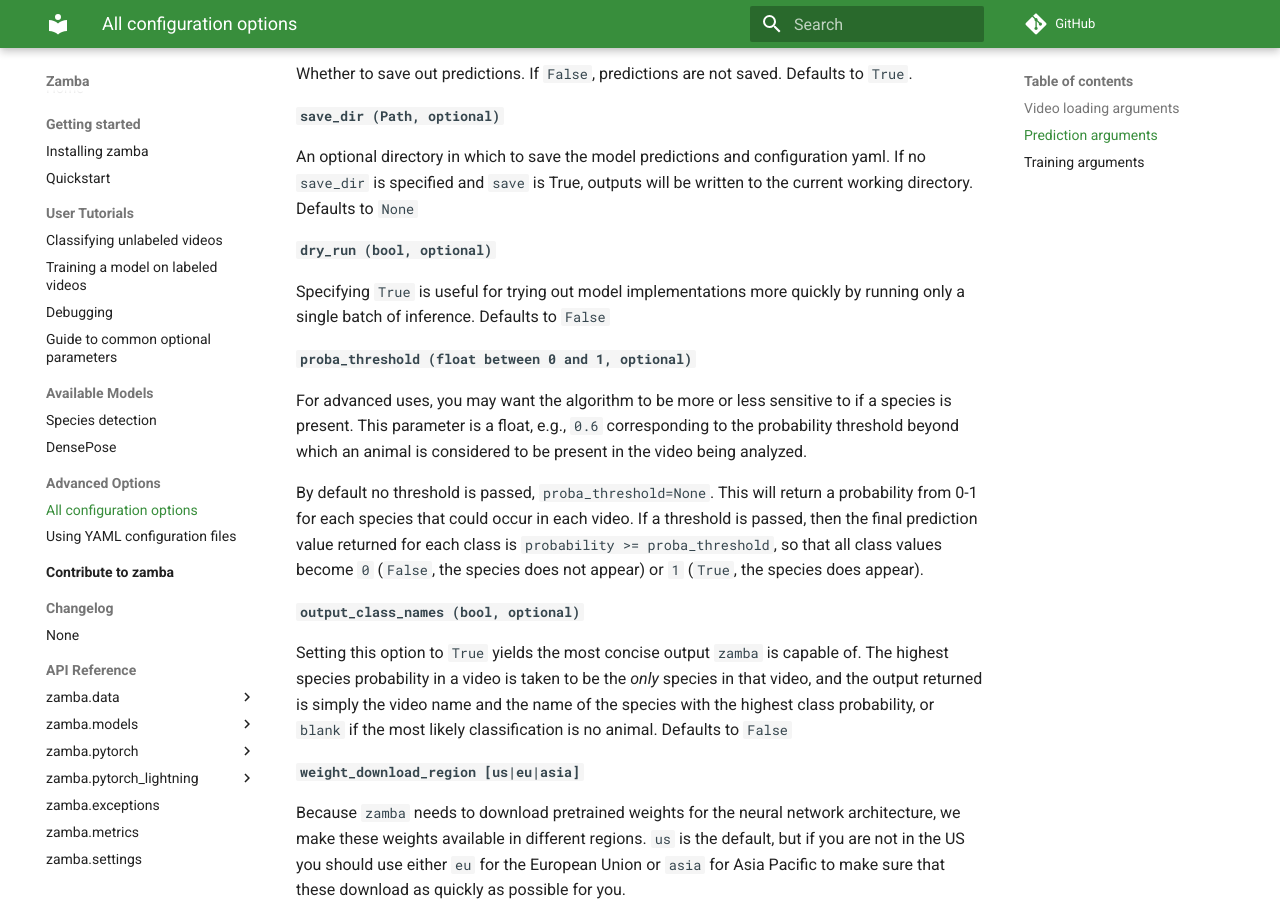
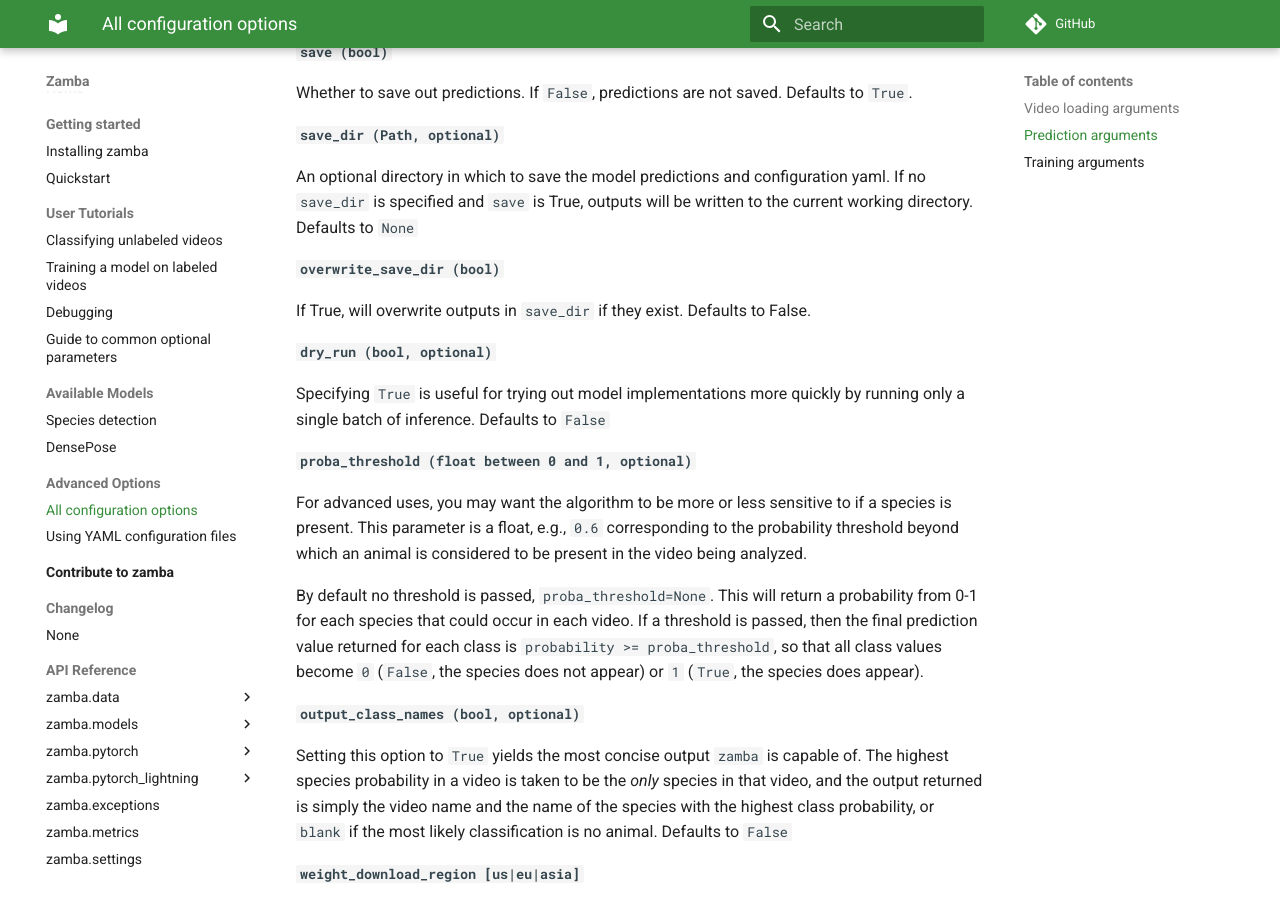
Before and after one commit to drivendataorg/zamba, an MkDocs documentation site: the page built from docs/docs/configurations.md, in a window 1280 px wide and 900 px high, scrolled down 5154 px. Built offline with MkDocs 1.6.1 and Material for MkDocs 9.7.7, drawn with Linux system fonts in a browser that asks for light colours; comment, search, counter and statistics services are not loaded; the version menu is left out; some of the changed text lies outside the part shown.

Commit message:
add overwrite save dir

```diff
--- a/docs/docs/configurations.md
+++ b/docs/docs/configurations.md
@@ -155,6 +155,7 @@
  batch_size: int = 2,
  save: bool = True,
  save_dir: Optional[Path] = None,
+ overwrite_save_dir: bool = False,
  dry_run: bool = False,
  proba_threshold: float = None,
  output_class_names: bool = False,
@@ -203,6 +204,10 @@
 
 An optional directory in which to save the model predictions and configuration yaml.  If
 no `save_dir` is specified and `save` is True, outputs will be written to the current working directory. Defaults to `None`
+
+#### `overwrite_save_dir (bool)`
+
+If True, will overwrite outputs in `save_dir` if they exist. Defaults to False.
 
 #### `dry_run (bool, optional)`
 
```
